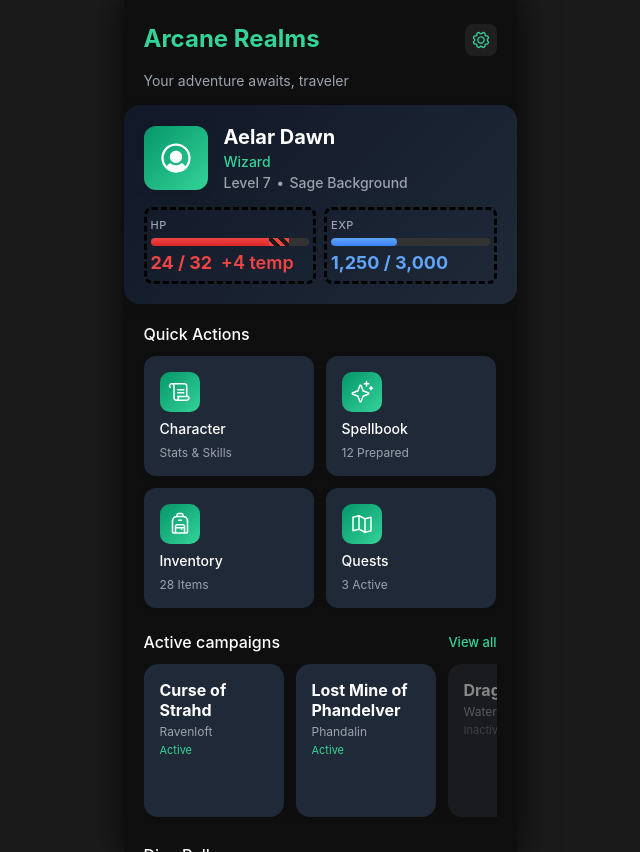
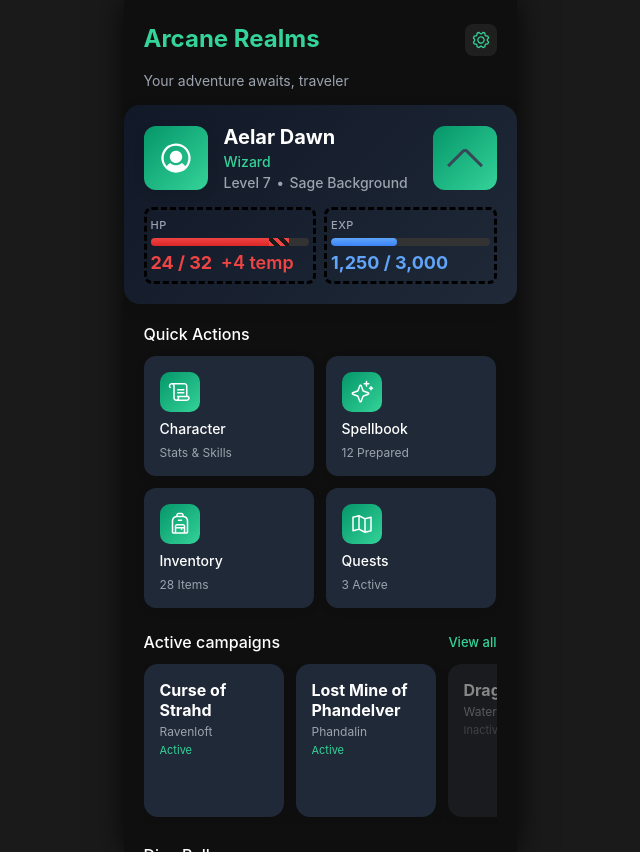
Before and after one commit to Whimsy-rat-trap/dnd-mobile-app, a React (Create React App) app: page /dashboard in a window 1280 px wide. Shown: the whole page, without its empty margins (320-960 px from the left). Built offline with nearby package versions, Linux system fonts and the light colour scheme.

Commit message:
0.0.41.19 (exp popup work, added level up svg)

```diff
--- a/src/pages/Dashboard.css
+++ b/src/pages/Dashboard.css
@@ -612,3 +612,21 @@
     font-size: 16px;
     font-weight: 700;
 }
+
+/* Иконка levelup */
+.levelup-icon {
+    border-radius: 12px;
+    width: 64px;
+    height: 64px;
+    background: linear-gradient(315deg, #34d399 0%, #059669 100%);
+    display: flex;
+    align-items: center;
+    justify-content: center;
+    flex-shrink: 0;
+    margin-left: auto;
+}
+
+.levelup-icon svg {
+    width: 36px;
+    height: 36px;
+}
--- a/src/pages/Dashboard.tsx
+++ b/src/pages/Dashboard.tsx
@@ -8,9 +8,14 @@ const Dashboard: React.FC = () => {
     const [tempHp, setTempHp] = React.useState(4);
     const maxHp = 32;
 
-    // Состояния для полей ввода в попапе
+    // Состояния для EXP
+    const [exp, setExp] = React.useState(1250);
+    const maxExp = 3000;
+
+    // Состояния для полей ввода в попапах
     const [inputValue, setInputValue] = React.useState<number>(0);
     const [tempInputValue, setTempInputValue] = React.useState<number>(0);
+    const [expInputValue, setExpInputValue] = React.useState<number>(0);
 
     // Управление попапом
     const [popupType, setPopupType] = React.useState<'hp' | 'exp' | null>(null);
@@ -29,17 +34,9 @@ const Dashboard: React.FC = () => {
         setHp(prev => Math.max(prev - amount, 0));
     };
 
-    const setHpDirect = (value: number) => {
-        setHp(Math.min(Math.max(value, 0), maxHp));
-    };
-
     const addTempHp = (amount: number) => {
         if (amount <= 0) return;
         setTempHp(prev => prev + amount);
-    };
-
-    const setTempHpDirect = (value: number) => {
-        setTempHp(Math.max(value, 0));
     };
 
     const subtractTempHp = (amount: number) => {
@@ -47,14 +44,21 @@ const Dashboard: React.FC = () => {
         setTempHp(prev => Math.max(prev - amount, 0));
     };
 
+    // Функции изменения EXP
+    const addExp = (amount: number) => {
+        if (amount <= 0) return;
+        setExp(prev => Math.min(prev + amount, maxExp));
+    };
+
+    const subtractExp = (amount: number) => {
+        if (amount <= 0) return;
+        setExp(prev => Math.max(prev - amount, 0));
+    };
+
     // Проценты для прогресс-баров
     const hpPercent = (hp / maxHp) * 100;
     const tempPercent = (tempHp / maxHp) * 100;
-
-    // EXP
-    const currentExp = 1250;
-    const maxExp = 3000;
-    const expPercent = (currentExp / maxExp) * 100;
+    const expPercent = (exp / maxExp) * 100;
 
     // Данные для кампаний
     const campaigns = [
@@ -101,6 +105,19 @@ const Dashboard: React.FC = () => {
                             <div className="character-class">Wizard</div>
                             <div className="character-level">Level 7 <span className="level-separator">•</span> Sage Background</div>
                         </div>
+                        {/* Иконка levelup */}
+                        <div className="levelup-icon">
+                            <svg width="24" height="24" viewBox="0 0 24 24" fill="none" xmlns="http://www.w3.org/2000/svg">
+                                <g clipPath="url(#clip0_403_3729)">
+                                    <path d="M22.5861 18.1479L12.7071 8.26894C12.517 8.08645 12.2636 7.98455 12.0001 7.98455C11.7366 7.98455 11.4832 8.08645 11.2931 8.26894L1.4201 18.1419L0.00610352 16.7279L9.8791 6.85494C10.4507 6.30947 11.2105 6.00513 12.0006 6.00513C12.7907 6.00513 13.5505 6.30947 14.1221 6.85494L24.0001 16.7339L22.5861 18.1479Z" fill="#374957" />
+                                </g>
+                                <defs>
+                                    <clipPath id="clip0_403_3729">
+                                        <rect width="24" height="24" fill="white" />
+                                    </clipPath>
+                                </defs>
+                            </svg>
+                        </div>
                     </div>
                     <div className="stats-row">
                         <div className="stat-block clickable stat-hp" onClick={() => openPopup('hp')}>
@@ -126,12 +143,12 @@ const Dashboard: React.FC = () => {
                             <div className="stat-progress">
                                 <div className="exp-fill" style={{ width: `${expPercent}%` }}></div>
                             </div>
-                            <span className="stat-value-dashboard stat-value-exp">{currentExp.toLocaleString()} / {maxExp.toLocaleString()}</span>
+                            <span className="stat-value-dashboard stat-value-exp">{exp.toLocaleString()} / {maxExp.toLocaleString()}</span>
                         </div>
                     </div>
                 </div>
 
-                {/* Quick Actions */}
+                {/* Quick Actions (без изменений) */}
                 <div className="quick-actions">
                     <div className="quick-actions-title">Quick Actions</div>
                     <div className="action-grid">
@@ -218,6 +235,7 @@ const Dashboard: React.FC = () => {
             </div>
 
             {/* Попапы */}
+            {/* Попап HP */}
             {popupType === 'hp' && (
                 <div className="popup-overlay" onClick={handleOverlayClick}>
                     <div className="popup-content" onClick={(e) => e.stopPropagation()}>
@@ -225,7 +243,6 @@ const Dashboard: React.FC = () => {
                         <div className="popup-body">
                             <h3 className="popup-title">Edit HP</h3>
 
-                            {/* Блок HP */}
                             <div className="popup-stat-block">
                                 <span className="stat-label">HP</span>
                                 <div className="stat-progress">
@@ -237,12 +254,11 @@ const Dashboard: React.FC = () => {
                                     </div>
                                 </div>
                                 <span className="stat-value-dashboard stat-value-hp">
-                        {hp} / {maxHp}
+                                    {hp} / {maxHp}
                                     {tempHp > 0 && <span className="temp-hp-value"> +{tempHp} temp</span>}
-                    </span>
+                                </span>
                             </div>
 
-                            {/* Управление */}
                             <div className="popup-controls">
                                 <div className="control-group">
                                     <label>HP Adjustment</label>
@@ -282,12 +298,39 @@ const Dashboard: React.FC = () => {
                 </div>
             )}
 
+            {/* Попап EXP */}
             {popupType === 'exp' && (
                 <div className="popup-overlay" onClick={handleOverlayClick}>
                     <div className="popup-content" onClick={(e) => e.stopPropagation()}>
                         <button className="popup-close" onClick={closePopup}>✕</button>
                         <div className="popup-body">
-                            <p>EXP popup (empty)</p>
+                            <h3 className="popup-title">Edit EXP</h3>
+
+                            <div className="popup-stat-block">
+                                <span className="stat-label">EXP</span>
+                                <div className="stat-progress">
+                                    <div className="exp-fill" style={{ width: `${expPercent}%` }}></div>
+                                </div>
+                                <span className="stat-value-dashboard stat-value-exp">
+                                    {exp.toLocaleString()} / {maxExp.toLocaleString()}
+                                </span>
+                            </div>
+
+                            <div className="popup-controls">
+                                <div className="control-group">
+                                    <label>EXP Adjustment</label>
+                                    <div className="input-group">
+                                        <input
+                                            type="number"
+                                            value={expInputValue}
+                                            onChange={(e) => setExpInputValue(Number(e.target.value))}
+                                            min="0"
+                                        />
+                                        <button onClick={() => addExp(expInputValue)}>Add</button>
+                                        <button onClick={() => subtractExp(expInputValue)}>Subtract</button>
+                                    </div>
+                                </div>
+                            </div>
                         </div>
                     </div>
                 </div>
```
